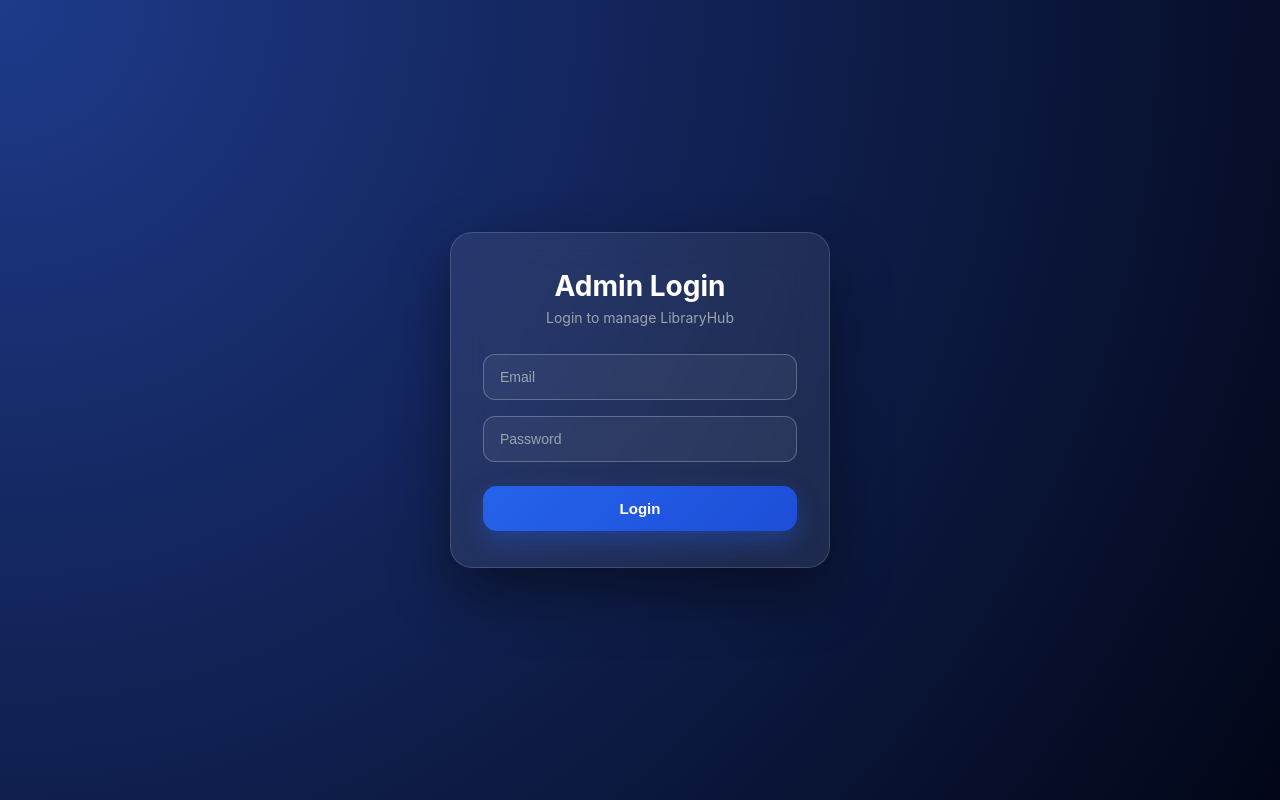
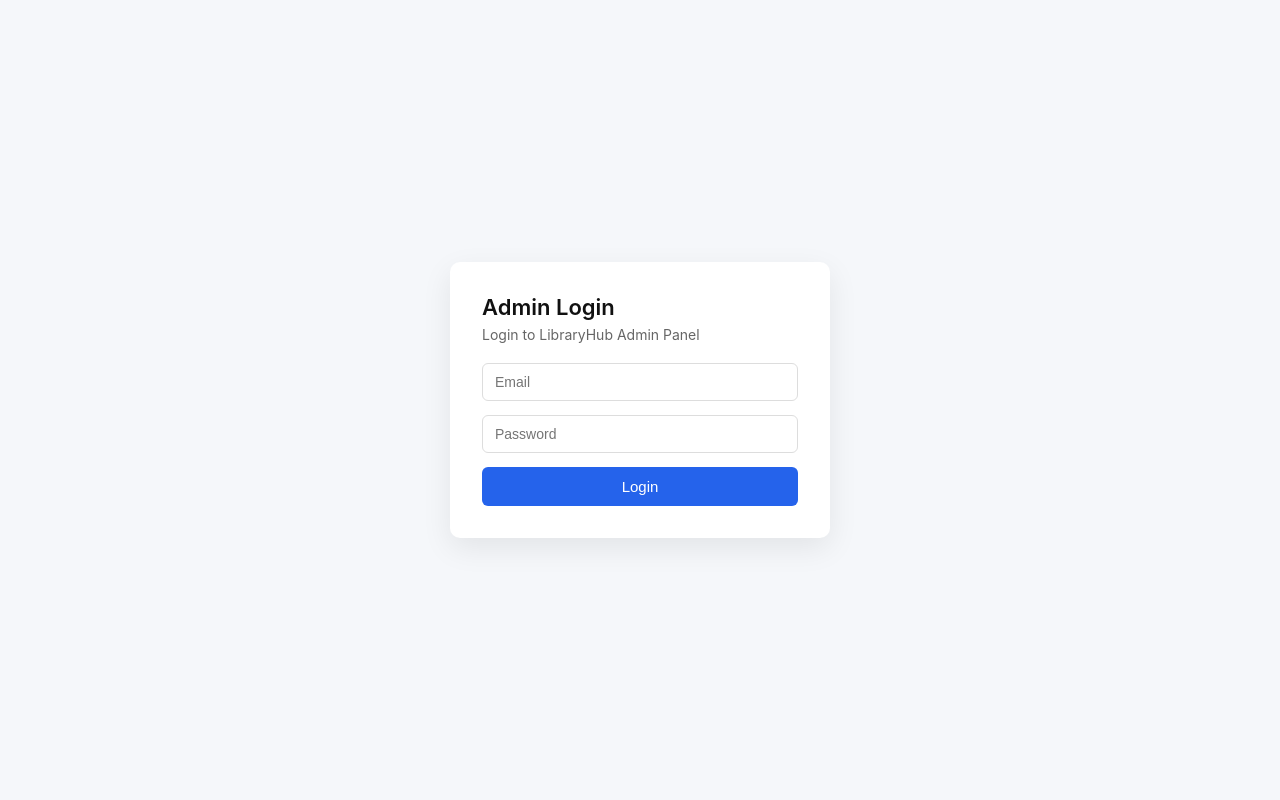
Before and after one commit to SudheshHegde2002/LibraryHub-Frontend, a React (Create React App) app: page /login in a window 1280 px wide. Built offline with nearby package versions, Linux system fonts and the light colour scheme; the HTML template or start-up script is replaced by a standard one.

Commit message:
Eased the styles

```diff
--- a/src/index.css
+++ b/src/index.css
@@ -20,5 +20,6 @@
 html, body, #root {
   width: 100%;
   height: 100%;
-  background: #020617;
+  background: #f5f7fb;
+  font-family: Inter, system-ui, -apple-system, BlinkMacSystemFont;
 }
--- /dev/null
+++ b/src/layout/AppLayout.css
@@ -0,0 +1,51 @@
+.app-layout {
+    display: flex;
+    height: 100vh;
+  }
+
+  .sidebar {
+    width: 240px;
+    background: #ffffff;
+    border-right: 1px solid #e5e7eb;
+    padding: 24px;
+    display: flex;
+    flex-direction: column;
+  }
+
+  .logo {
+    font-size: 20px;
+    font-weight: 700;
+    margin-bottom: 30px;
+  }
+
+  .sidebar nav {
+    display: flex;
+    flex-direction: column;
+    gap: 14px;
+  }
+
+  .sidebar a {
+    text-decoration: none;
+    color: #1f2933;
+    font-weight: 500;
+  }
+
+  .sidebar a:hover {
+    color: #2563eb;
+  }
+
+  .logout {
+    margin-top: auto;
+    padding: 10px;
+    background: #ef4444;
+    color: white;
+    border: none;
+    border-radius: 6px;
+    cursor: pointer;
+  }
+
+  .content {
+    flex: 1;
+    padding: 32px;
+    overflow-y: auto;
+  }
--- /dev/null
+++ b/src/layout/AppLayout.tsx
@@ -0,0 +1,29 @@
+import { Link } from "react-router-dom";
+import "./AppLayout.css";
+
+export default function AppLayout({ children }: { children: React.ReactNode }) {
+  return (
+    <div className="app-layout">
+      <aside className="sidebar">
+        <h2 className="logo">LibraryHub</h2>
+        <nav>
+          <Link to="/authors">Authors</Link>
+          <Link to="/books">Books</Link>
+          <Link to="/users">Users</Link>
+          <Link to="/borrow">Borrow</Link>
+        </nav>
+        <button
+          onClick={() => {
+            localStorage.removeItem("token");
+            window.location.href = "/login";
+          }}
+          className="logout"
+        >
+          Logout
+        </button>
+      </aside>
+
+      <main className="content">{children}</main>
+    </div>
+  );
+}
--- /dev/null
+++ b/src/pages/Authors.css
@@ -0,0 +1,58 @@
+.page-header {
+    font-size: 22px;
+    font-weight: 700;
+    margin-bottom: 20px;
+  }
+
+  .card {
+    background: white;
+    border: 1px solid #e5e7eb;
+    border-radius: 8px;
+    padding: 20px;
+  }
+
+  .form-row {
+    display: flex;
+    gap: 12px;
+    margin-bottom: 20px;
+  }
+
+  .form-row input {
+    flex: 1;
+    padding: 10px;
+    border: 1px solid #e5e7eb;
+    border-radius: 6px;
+  }
+
+  .form-row button {
+    background: #2563eb;
+    color: white;
+    border: none;
+    padding: 10px 16px;
+    border-radius: 6px;
+    cursor: pointer;
+  }
+
+  .table {
+    width: 100%;
+    border-collapse: collapse;
+  }
+
+  .table th,
+  .table td {
+    text-align: left;
+    padding: 12px;
+    border-bottom: 1px solid #e5e7eb;
+  }
+
+  .action-btn {
+    margin-right: 8px;
+    background: none;
+    border: none;
+    color: #2563eb;
+    cursor: pointer;
+  }
+
+  .delete-btn {
+    color: #ef4444;
+  }
--- a/src/pages/Dashboard.tsx
+++ /dev/null
@@ -1,71 +0,0 @@
-import { Link } from 'react-router-dom';
-import './Dashboard.css';
-
-export default function Dashboard() {
-  return (
-    <div className="dashboard-wrapper">
-      <div className="dashboard-glass">
-        <div className="dashboard-header">
-          <div>
-            <div className="dashboard-title">LibraryHub</div>
-            <div className="dashboard-subtitle">
-              Library Management Dashboard
-            </div>
-          </div>
-
-          <button
-            className="logout-btn"
-            onClick={() => {
-              localStorage.removeItem('token');
-              window.location.href = '/login';
-            }}
-          >
-            Logout
-          </button>
-        </div>
-
-        <div className="dashboard-grid">
-          <Link className="dashboard-link" to="/authors">
-            <div className="dashboard-card">
-              <div className="dashboard-icon">✍️</div>
-              <div className="dashboard-label">Authors</div>
-              <div className="dashboard-desc">
-                Manage all book authors
-              </div>
-            </div>
-          </Link>
-
-          <Link className="dashboard-link" to="/books">
-            <div className="dashboard-card">
-              <div className="dashboard-icon">📚</div>
-              <div className="dashboard-label">Books</div>
-              <div className="dashboard-desc">
-                View and manage books
-              </div>
-            </div>
-          </Link>
-
-          <Link className="dashboard-link" to="/users">
-            <div className="dashboard-card">
-              <div className="dashboard-icon">👤</div>
-              <div className="dashboard-label">Users</div>
-              <div className="dashboard-desc">
-                Manage library users
-              </div>
-            </div>
-          </Link>
-
-          <Link className="dashboard-link" to="/borrow">
-            <div className="dashboard-card">
-              <div className="dashboard-icon">🔄</div>
-              <div className="dashboard-label">Borrow</div>
-              <div className="dashboard-desc">
-                Borrow & return books
-              </div>
-            </div>
-          </Link>
-        </div>
-      </div>
-    </div>
-  );
-}
--- a/src/pages/Login.css
+++ b/src/pages/Login.css
@@ -1,100 +1,60 @@
-.login-wrapper {
-    position: fixed;
-    inset: 0;
-    width: 100vw;
-    height: 100vh;
-    background: radial-gradient(circle at top left, #1e3a8a, #020617);
+.login-page {
+    min-height: 100vh;
+    background: #f5f7fa;
     display: flex;
     align-items: center;
     justify-content: center;
-    font-family: "Inter", system-ui, -apple-system, BlinkMacSystemFont;
   }
 
-  .login-glass {
-    width: 380px;
-    padding: 36px 32px;
-    border-radius: 22px;
-    background: rgba(255, 255, 255, 0.08);
-    backdrop-filter: blur(18px);
-    -webkit-backdrop-filter: blur(18px);
-    border: 1px solid rgba(255, 255, 255, 0.15);
-    box-shadow: 0 25px 60px rgba(0, 0, 0, 0.45);
-    max-width: 100%;
+  .login-card {
+    width: 100%;
+    max-width: 380px;
+    background: white;
+    padding: 32px;
+    border-radius: 10px;
+    box-shadow: 0 10px 30px rgba(0, 0, 0, 0.08);
   }
 
-  .login-title {
-    color: #ffffff;
-    font-size: 28px;
-    font-weight: 700;
+  .login-card h2 {
     margin-bottom: 6px;
-    text-align: center;
+    font-size: 22px;
+    font-weight: 600;
+    color: #111;
   }
 
-  .login-subtitle {
-    color: #9ca3af;
+  .login-card p {
+    margin-bottom: 20px;
     font-size: 14px;
-    text-align: center;
-    margin-bottom: 28px;
+    color: #666;
   }
 
-  .login-field {
+  .login-card input {
     width: 100%;
+    padding: 10px 12px;
+    margin-bottom: 14px;
+    border-radius: 6px;
+    border: 1px solid #ddd;
+    font-size: 14px;
     box-sizing: border-box;
-    padding: 14px 16px;
-    border-radius: 12px;
-    border: 1px solid rgba(255, 255, 255, 0.25);
-    background: rgba(255, 255, 255, 0.05);
-    color: white;
-    font-size: 14px;
-    outline: none;
-    margin-bottom: 16px;
-    transition: 0.25s ease;
   }
 
-  .login-field::placeholder {
-    color: #9ca3af;
+  .login-card input:focus {
+    outline: none;
+    border-color: #2563eb;
   }
 
-  .login-field:focus {
-    border-color: #3b82f6;
-    box-shadow: 0 0 0 2px rgba(59, 130, 246, 0.25);
+  .login-card button {
+    width: 100%;
+    padding: 11px;
+    border-radius: 6px;
+    border: none;
+    background: #2563eb;
+    color: white;
+    font-size: 15px;
+    font-weight: 500;
+    cursor: pointer;
   }
 
-  .login-btn {
-    width: 100%;
-    padding: 14px;
-    border-radius: 14px;
-    border: none;
-    background: linear-gradient(135deg, #2563eb, #1d4ed8);
-    color: white;
-    font-weight: 600;
-    font-size: 15px;
-    cursor: pointer;
-    transition: 0.25s ease;
-    box-shadow: 0 10px 25px rgba(37, 99, 235, 0.35);
-    margin-top: 8px;
+  .login-card button:hover {
+    background: #1e4fd8;
   }
-
-  .login-btn:hover {
-    transform: translateY(-2px);
-    box-shadow: 0 14px 35px rgba(37, 99, 235, 0.55);
-  }
-
-  .login-error {
-    margin-top: 14px;
-    color: #f87171;
-    font-size: 13px;
-    text-align: center;
-  }
-
-
-  @media (max-width: 480px) {
-    .login-glass {
-      width: 92%;
-      padding: 28px 20px;
-    }
-
-    .login-title {
-      font-size: 22px;
-    }
-  }
--- a/src/pages/Login.tsx
+++ b/src/pages/Login.tsx
@@ -1,48 +1,38 @@
-import { useState } from 'react';
-import api from '../api';
-import './Login.css';
+import { useState } from "react";
+import api from "../api";
+import "./Login.css";
 
 export default function Login() {
-  const [email, setEmail] = useState('');
-  const [password, setPassword] = useState('');
-  const [error, setError] = useState('');
+  const [email, setEmail] = useState("");
+  const [password, setPassword] = useState("");
 
   const handleLogin = async () => {
-    try {
-      const res = await api.post('/auth/login', { email, password });
-      localStorage.setItem('token', res.data.access_token);
-      window.location.href = '/dashboard';
-    } catch (err) {
-      setError('Invalid email or password');
-    }
+    const res = await api.post("/auth/login", { email, password });
+    localStorage.setItem("token", res.data.access_token);
+    window.location.href = "/authors";
   };
 
   return (
-    <div className="login-wrapper">
-      <div className="login-glass">
-        <div className="login-title">Admin Login</div>
-        <div className="login-subtitle">
-          Login to manage LibraryHub
-        </div>
+    <div className="login-page">
+      <div className="login-card">
+        <h2>Admin Login</h2>
+        <p>Login to LibraryHub Admin Panel</p>
 
         <input
-          className="login-field"
+          type="email"
           placeholder="Email"
-          onChange={e => setEmail(e.target.value)}
+          value={email}
+          onChange={(e) => setEmail(e.target.value)}
         />
 
         <input
-          className="login-field"
           type="password"
           placeholder="Password"
-          onChange={e => setPassword(e.target.value)}
+          value={password}
+          onChange={(e) => setPassword(e.target.value)}
         />
 
-        <button className="login-btn" onClick={handleLogin}>
-          Login
-        </button>
-
-        {error && <div className="login-error">{error}</div>}
+        <button onClick={handleLogin}>Login</button>
       </div>
     </div>
   );
```
Also changed, not shown: src/App.tsx (+41 -24 lines), src/pages/Authors.tsx (+53 -15 lines), src/pages/Dashboard.css (deleted, +0 -122 lines).
